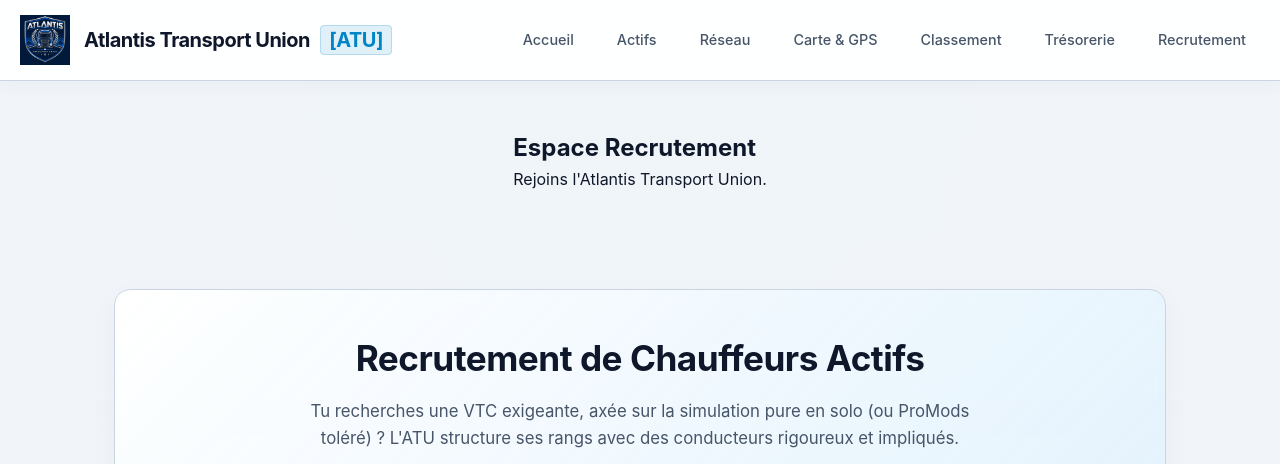
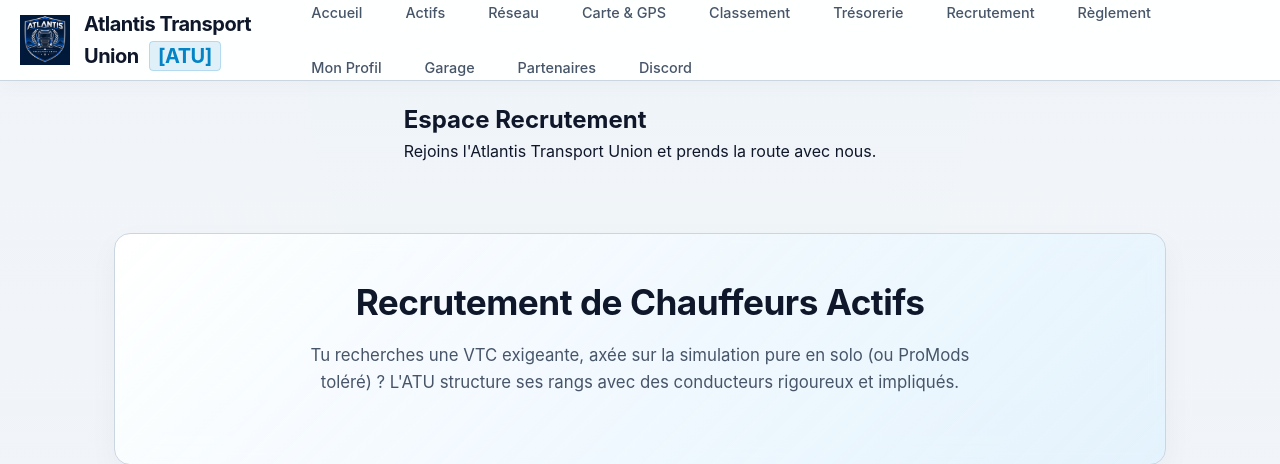
Before and after one commit to Trans-Europe-Rail/Atlantis-Transport-Union, a Flask app: page /recrutement in a window 1280 px wide. Shown: the top 464 px of the page. Run offline with Flask 3, Linux system fonts and the light colour scheme.

Commit message:
Modify navigation and recruitment section in HTML
Updated navigation links and enhanced recruitment message.

```diff
--- a/templates/recrutement.html
+++ b/templates/recrutement.html
@@ -12,7 +12,7 @@
                 <img src="{{ url_for('static', filename='Designer.png') }}" alt="Logo ATU" style="height: 50px; width: auto; object-fit: contain;">
                 <h1 style="margin: 0; font-size: 1.25rem;">{{ atu.nom }} <span>[{{ atu.tag }}]</span></h1>
             </div>
-            <nav style="display: flex; gap: 15px;">
+            <nav style="display: flex; gap: 15px; flex-wrap: wrap;">
                 <a href="/">Accueil</a>
                 <a href="/actifs">Actifs</a>
                 <a href="/lignes">Réseau</a>
@@ -20,12 +20,17 @@
                 <a href="/classement">Classement</a>
                 <a href="/factures">Trésorerie</a>
                 <a href="/recrutement">Recrutement</a>
+                <a href="/reglement">Règlement</a>
+                <a href="/conducteur">Mon Profil</a>
+                <a href="/garage">Garage</a>
+                <a href="/partenariats">Partenaires</a>
+                <a href="/discord">Discord</a>
             </nav>
         </div>
     </header>
-    <main class="container">
+    <main class="container" style="padding: 20px;">
         <h2>Espace Recrutement</h2>
-        <p>Rejoins l'Atlantis Transport Union.</p>
+        <p>Rejoins l'Atlantis Transport Union et prends la route avec nous.</p>
     </main>
 </body>
 </html>
```
